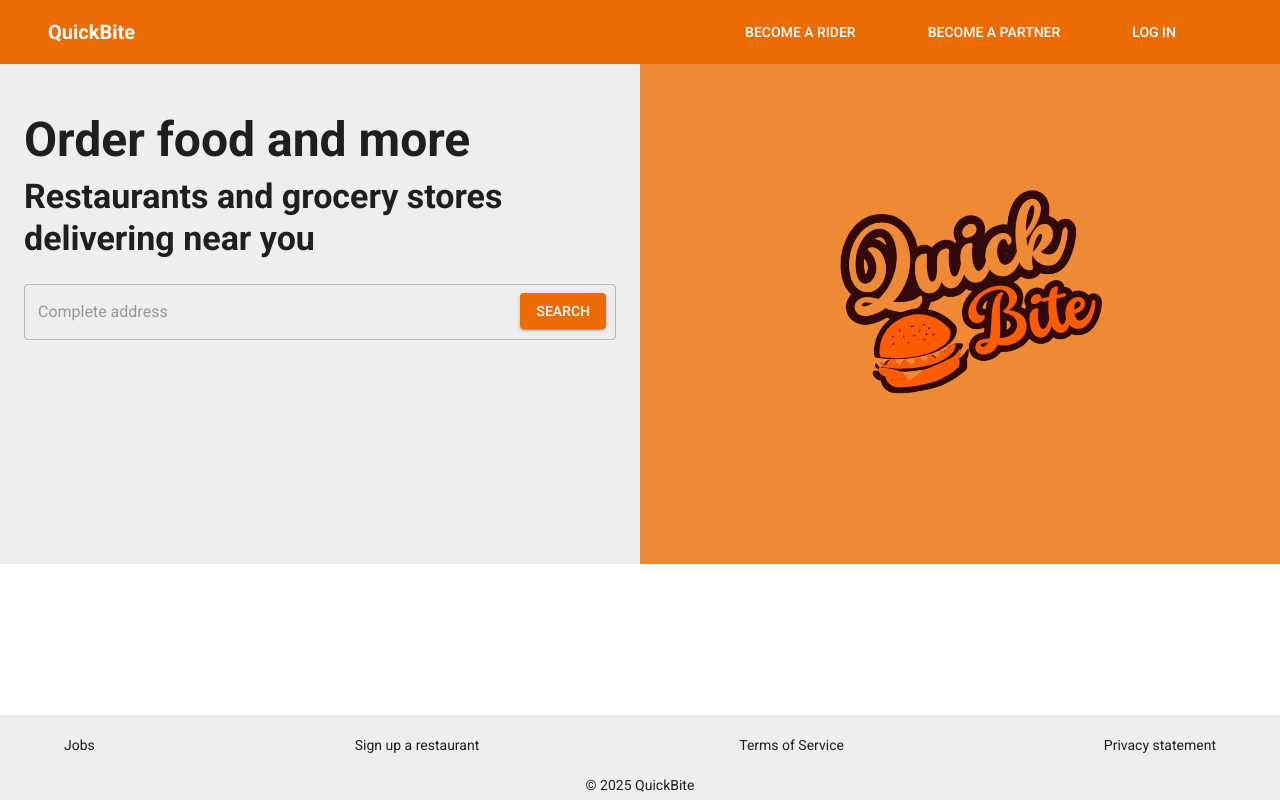
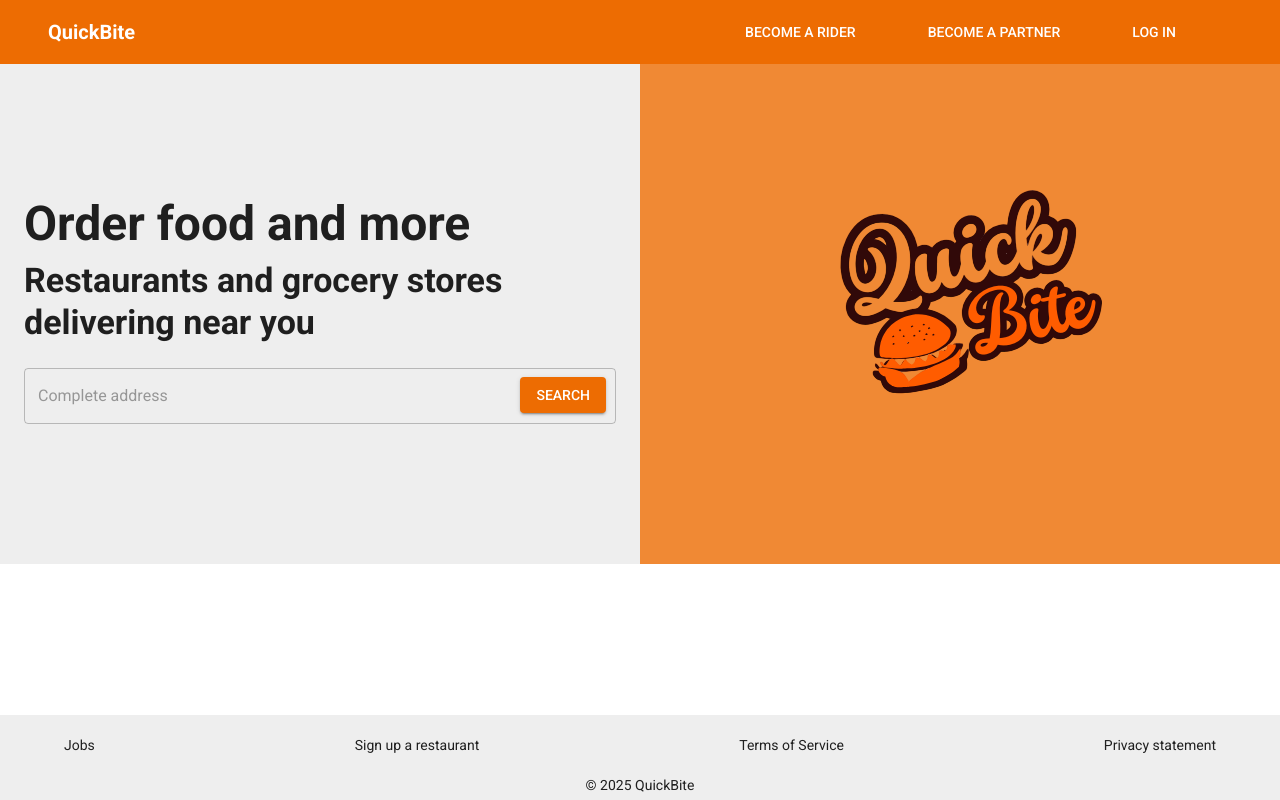
Before and after one commit to lucchesilorenzo/quickbite, a React (Vite) app in the folder frontend/: page / in a window 1280 px wide. Built offline with nearby package versions, Linux system fonts and the light colour scheme; some icons are missing.

Commit message:
style: center first column of hero

```diff
--- a/frontend/src/components/homepage/Hero.tsx
+++ b/frontend/src/components/homepage/Hero.tsx
@@ -12,16 +12,7 @@ export default function Hero() {
         size={{ xs: 12, lg: 6 }}
         sx={{ backgroundColor: grey[200], px: 3, py: 6 }}
       >
-        <Stack
-          spacing={1}
-          sx={{
-            lg: {
-              justifyContent: "center",
-              height: "100%",
-              mx: "auto",
-            },
-          }}
-        >
+        <Stack spacing={1} sx={{ justifyContent: "center", height: "100%" }}>
           <Typography
             variant={isMobile ? "h4" : "h3"}
             component="h1"
--- a/frontend/src/layouts/AppLayout.tsx
+++ b/frontend/src/layouts/AppLayout.tsx
@@ -8,6 +8,7 @@ export default function AppLayout() {
   return (
     <Stack sx={{ minHeight: "100vh" }}>
       <Header />
+
       <Box component="main">
         <Outlet />
       </Box>
```
